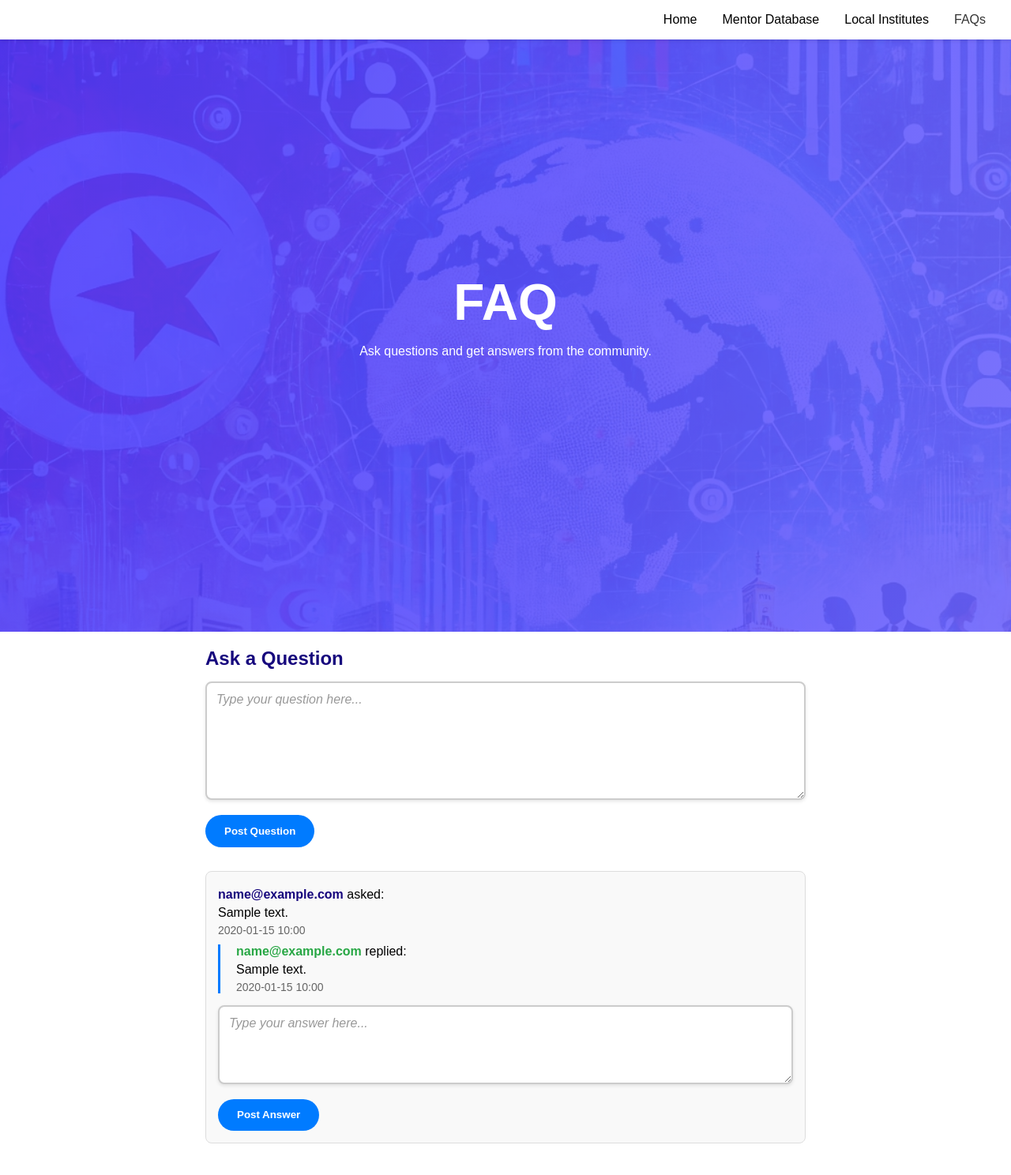
After one commit to Khawla-Gharbi/Forsa-Finder, a Flask app: page /faq in a window 1280 px wide. The commit adds this page. Shown: the whole page at 79% size. Run offline with Flask 3, Linux system fonts and the light colour scheme; the visitor is signed in with stand-in values (Sample User, id 1); tables that the repository leaves empty hold one stand-in row (values such as "Sample post").

Commit message:
`Updated styles and added options to index1.html template`

```diff
--- a/app.py
+++ b/app.py
@@ -10,12 +10,8 @@ from dotenv import load_dotenv
 from flask import render_template ,request
 
 
-# Load environment variables
 load_dotenv()
-
-# Initialize Flask app
 app = Flask(__name__)
-
 
 # Database configuration
 app.config['SQLALCHEMY_DATABASE_URI'] = os.getenv('DATABASE_URL', 'postgresql://postgres:Postgres25@localhost:5432/prepadvisor')
@@ -25,28 +21,40 @@ app.config['SECRET_KEY']=os.getenv('SECRET_KEY')
 app.config['SESSION_PERMANENT']=False
 
 
-# Configure CORS properly
 CORS(app, resources={r"/api/*": {"origins": "*"}})
 
-# Initialize extensions
 db = SQLAlchemy(app)
 ma = Marshmallow(app)
 
-# Import and register blueprints
 from resources.program_routes import program_routes
 from resources.applicant_routes import applicant_routes
 from resources.mentor_routes import mentor_routes
 from resources.local_institute_routes import local_institute_routes
+
 
 app.register_blueprint(program_routes, url_prefix='/api')
 app.register_blueprint(applicant_routes, url_prefix='/api')
 app.register_blueprint(mentor_routes, url_prefix='/api')
 app.register_blueprint(local_institute_routes, url_prefix='/api')
 
-# Initialize database
+
+# FAQ Question Model
+class FAQQuestion(db.Model):
+    id = db.Column(db.Integer, primary_key=True)
+    content = db.Column(db.String(500), nullable=False)
+    user_email = db.Column(db.String(100), nullable=False)  # Store the user's email
+    timestamp = db.Column(db.DateTime, default=db.func.current_timestamp())
+
+# FAQ Answer Model
+class FAQAnswer(db.Model):
+    id = db.Column(db.Integer, primary_key=True)
+    content = db.Column(db.String(500), nullable=False)
+    user_email = db.Column(db.String(100), nullable=False)  # Store the user's email
+    question_id = db.Column(db.Integer, db.ForeignKey('faq_question.id'), nullable=False)
+    timestamp = db.Column(db.DateTime, default=db.func.current_timestamp())
+
 with app.app_context():
     db.create_all()
-
 
 # OAuth configuration
 oauth = OAuth(app)
@@ -59,7 +67,7 @@ google = oauth.register(
     authorize_url='https://accounts.google.com/o/oauth2/auth',
     api_base_url='https://www.googleapis.com/oauth2/v1/',
     client_kwargs={'scope': 'openid profile email'},
-    jwks_uri='https://www.googleapis.com/oauth2/v3/certs',  # Add this line
+    jwks_uri='https://www.googleapis.com/oauth2/v3/certs',
 
 )
 
@@ -81,7 +89,7 @@ def authorize():
     resp = google.get('userinfo')
     user_info = resp.json()
     session['user'] = user_info
-    return redirect('/')  # Redirect to the homepage after successful login
+    return redirect('/')
 
 # Route for logging out
 @app.route('/logout')
@@ -103,6 +111,55 @@ def mentors_page():
 def institutes_page():
     return render_template('institutes.html')
 
+# Route to display the FAQ section
+@app.route('/faq')
+def faq():
+    questions = FAQQuestion.query.order_by(FAQQuestion.timestamp.desc()).all()
+    questions_with_answers = []
+    for question in questions:
+        answers = FAQAnswer.query.filter_by(question_id=question.id).order_by(FAQAnswer.timestamp.asc()).all()
+        questions_with_answers.append({
+            'question': question,
+            'answers': answers
+        })
+    return render_template('faq.html', questions_with_answers=questions_with_answers, user=session.get('user'))
 
+# Route to post a new question
+@app.route('/post_question', methods=['POST'])
+def post_question():
+    if 'user' not in session:
+        return jsonify({'error': 'You must be logged in to post a question.'}), 401
+
+    data = request.json
+    content = data.get('content')
+    user_email = session['user']['email']  # Get the user's email from the session
+
+    if not content:
+        return jsonify({'error': 'Question content cannot be empty.'}), 400
+
+    new_question = FAQQuestion(content=content, user_email=user_email)
+    db.session.add(new_question)
+    db.session.commit()
+
+    return jsonify({'message': 'Question posted successfully!'}), 200
+
+# Route to post a reply to a question
+@app.route('/post_answer/<int:question_id>', methods=['POST'])
+def post_answer(question_id):
+    if 'user' not in session:
+        return jsonify({'error': 'You must be logged in to post an answer.'}), 401
+
+    data = request.json
+    content = data.get('content')
+    user_email = session['user']['email']  # Get the user's email from the session
+
+    if not content:
+        return jsonify({'error': 'Answer content cannot be empty.'}), 400
+
+    new_answer = FAQAnswer(content=content, user_email=user_email, question_id=question_id)
+    db.session.add(new_answer)
+    db.session.commit()
+
+    return jsonify({'message': 'Answer posted successfully!'}), 200
 if __name__ == "__main__":
     app.run(debug=True)
--- a/static/script1.js
+++ b/static/script1.js
@@ -93,7 +93,7 @@ function displayOpportunities(opportunities) {
             <p><strong>Duration:</strong> ${escapeHtml(safeValues.duration)}</p>
             <p><strong>Eligibility:</strong> ${escapeHtml(safeValues.eligibility_criteria)}</p>
             ${safeValues.funding_details ? `<p><strong>Funding:</strong> ${escapeHtml(safeValues.funding_details)}</p>` : ''}
-            <a href="${escapeHtml(safeValues.application_link)}" target="_blank" class="btn btn-primary">Apply Now</a>
+            <a href="${escapeHtml(safeValues.application_link)}" target="_blank" class="btn ">Apply Now</a>
         `;
 
         container.appendChild(card);
--- a/static/styles1.css
+++ b/static/styles1.css
@@ -173,6 +173,9 @@ h1 {
     border-radius: 10px;
     box-shadow: 0 2px 4px rgba(0,0,0,0.1);
 }
+
+
+
 #navbar-button{
     background: none;
     border: none;
@@ -215,6 +218,7 @@ form {
     flex-direction: column;
     gap: 1rem;
 }
+
 
 form input,
 form select,
@@ -269,7 +273,166 @@ form textarea {
     color: #666;
     font-size: 1.1rem;
 }
+/* FAQ Section Container */
+.faq-section {
+    max-width: 800px; /* Limit the width for better readability */
+    margin: 0 auto; /* Center the FAQ section */
+    padding: 20px; /* Add some padding */
+}
 
+/* Ask a Question Section */
+.post-question {
+    margin-bottom: 30px; /* Space below the "Ask a Question" section */
+}
+
+.post-question h2 {
+    font-size: 24px; /* Larger font size for the heading */
+    color: #16067d; /* Dark blue color */
+    margin-bottom: 15px; /* Space below the heading */
+}
+
+/* Textarea for Questions and Answers */
+textarea {
+    width: 100%; /* Full width */
+    height: 150px; /* Fixed height */
+    padding: 12px; /* Inner spacing */
+    font-size: 16px; /* Font size */
+    font-family: Arial, sans-serif; /* Font family */
+    border: 2px solid #ccc; /* Light gray border */
+    border-radius: 8px; /* Rounded corners */
+    resize: vertical; /* Allow vertical resizing */
+    box-shadow: 0 2px 4px rgba(0, 0, 0, 0.1); /* Subtle shadow */
+    transition: border-color 0.3s ease, box-shadow 0.3s ease; /* Smooth transitions */
+    margin-bottom: 15px; /* Space below the textarea */
+}
+
+textarea:hover {
+    border-color: #007BFF; /* Blue border on hover */
+}
+
+textarea:focus {
+    border-color: #007BFF; /* Blue border on focus */
+    box-shadow: 0 0 8px rgba(0, 123, 255, 0.5); /* Glow effect on focus */
+    outline: none; /* Remove default outline */
+}
+
+textarea::placeholder {
+    color: #999; /* Light gray placeholder text */
+    font-style: italic; /* Italic placeholder text */
+}
+
+
+
+.btn-primary1 {
+    background-color: #007BFF; /* Blue background */
+    color: white; /* White text */
+}
+
+.btn-primary1:hover {
+    background-color: #0056b3; /* Darker blue on hover */
+}
+
+
+
+/* Questions and Answers Section */
+.questions-list {
+    margin-top: 20px; /* Space above the questions list */
+}
+
+.question {
+    background-color: #f9f9f9; /* Light gray background */
+    border: 1px solid #ddd; /* Light gray border */
+    border-radius: 8px; /* Rounded corners */
+    padding: 15px; /* Inner spacing */
+    margin-bottom: 20px; /* Space between questions */
+}
+
+.question p {
+    margin: 5px 0; /* Space between paragraphs */
+}
+
+.question strong {
+    color: #16067d; /* Dark blue for user emails */
+}
+
+.timestamp {
+    color: #666; /* Gray color for timestamps */
+    font-size: 14px; /* Smaller font size */
+}
+
+.answers {
+    margin-top: 10px; /* Space above the answers */
+    padding-left: 20px; /* Indent answers */
+    border-left: 3px solid #007BFF; /* Blue left border for answers */
+}
+
+.answer {
+    margin-bottom: 10px; /* Space between answers */
+}
+
+.answer p {
+    margin: 5px 0; /* Space between paragraphs */
+}
+
+.answer strong {
+    color: #28a745; /* Green color for reply user emails */
+}
+
+/* Post Answer Section */
+.post-answer {
+    margin-top: 15px; /* Space above the "Post Answer" section */
+}
+
+.post-answer textarea {
+    height: 100px; /* Smaller height for answer textarea */
+}
+
+
+/* Google Login/Logout Button */
+.google {
+    display: inline-flex; /* Use flexbox for alignment */
+    align-items: center; /* Center items vertically */
+    justify-content: center; /* Center items horizontally */
+    padding: 10px 20px; /* Padding for the button */
+    font-size: 16px; /* Font size */
+    font-family: 'Roboto', sans-serif; /* Google's font */
+    font-weight: 500; /* Medium font weight */
+    color: #757575; /* Gray text color */
+    background-color: rgb(255, 255, 255); /* White background */
+    border: 1px solid #ddd; /* Light gray border */
+    border-radius: 4px; /* Slightly rounded corners */
+    text-decoration: none; /* Remove underline */
+    cursor: pointer; /* Pointer cursor on hover */
+    transition: background-color 0.3s ease, box-shadow 0.3s ease; /* Smooth transitions */
+    box-shadow: 0 2px 4px rgba(0, 0, 0, 0.1); /* Subtle shadow */
+}
+
+/* Google Logo */
+.google::before {
+    content: ""; /* Add content for the pseudo-element */
+    display: inline-block; /* Display as inline block */
+    width: 30px; /* Width of the Google logo */
+    height: 20px; /* Height of the Google logo */
+    background-image: url('/static/google.webp');
+    background-size: cover; /* Ensure the logo fits */
+}
+
+/* Hover Effect */
+.google:hover {
+    background-color: #f8f9fa; /* Light gray background on hover */
+    box-shadow: 0 4px 8px rgba(0, 0, 0, 0.2); /* Slightly larger shadow on hover */
+}
+
+/* Focus Effect */
+.google:focus {
+    outline: none; /* Remove default outline */
+    box-shadow: 0 0 0 3px rgba(66, 133, 244, 0.3); /* Blue glow effect on focus */
+}
+
+/* Active Effect */
+.google:active {
+    background-color: #e9ecef; /* Slightly darker gray on click */
+}
 @keyframes slideIn {
     from {
         transform: translateX(100%);
--- /dev/null
+++ b/templates/faq.html
@@ -0,0 +1,128 @@
+<!DOCTYPE html>
+<html lang="en">
+<head>
+    <meta charset="UTF-8">
+    <meta name="viewport" content="width=device-width, initial-scale=1.0">
+    <title>FAQ - Forsa Finder</title>
+    <link rel="stylesheet" href="{{ url_for('static', filename='styles1.css') }}">
+    <link href="https://cdnjs.cloudflare.com/ajax/libs/font-awesome/6.0.0/css/all.min.css" rel="stylesheet">
+</head>
+<body>
+    <nav class="navbar">
+        <ul>
+            <li><button id="navbar-button" onclick="window.location.href='/'">Home</button></li>
+            <li><button id="navbar-button" onclick="window.location.href='/mentors'">Mentor Database</button></li>
+            <li><button id="navbar-button" onclick="window.location.href='/institutes'">Local Institutes</button></li>
+            <li><a href="/faq">FAQs</a></li>
+        </ul>
+    </nav>
+
+    <header class="hero">
+        <div class="hero-content">
+            <h1>FAQ</h1>
+            <p>Ask questions and get answers from the community.</p>
+        </div>
+    </header>
+
+
+    <main class="faq-section">
+        <!-- Form to post a new question -->
+        {% if user %}
+            <div class="post-question">
+                <h2 style="padding-right: 20px;color: #16067d;">Ask a Question</h2>
+                <textarea id="question-content" placeholder="Type your question here..."></textarea>
+                <button onclick="postQuestion()" class="btn btn-primary1">Post Question</button>
+            </div>
+        {% else %}
+            <p>You must <a href="/login">log in</a> to post a question.</p>
+        {% endif %}
+
+        <!-- Display existing questions and answers -->
+        <div class="questions-list">
+            {% for qa in questions_with_answers %}
+                <div class="question">
+                    <p><strong>{{ qa.question.user_email }}</strong> asked:</p>
+                    <p>{{ qa.question.content }}</p>
+                    <p class="timestamp">{{ qa.question.timestamp.strftime('%Y-%m-%d %H:%M') }}</p>
+
+                    <!-- Display answers for this question -->
+                    <div class="answers">
+                        {% if qa.answers %}
+                            {% for answer in qa.answers %}
+                                <div class="answer">
+                                    <p><strong>{{ answer.user_email }}</strong> replied:</p>
+                                    <p>{{ answer.content }}</p>
+                                    <p class="timestamp">{{ answer.timestamp.strftime('%Y-%m-%d %H:%M') }}</p>
+                                </div>
+                            {% endfor %}
+                        {% else %}
+                            <p>No answers yet.</p>
+                        {% endif %}
+                    </div>
+
+                    <!-- Form to post a reply -->
+                    {% if user %}
+                        <div class="post-answer">
+                            <textarea id="answer-content-{{ qa.question.id }}" placeholder="Type your answer here..."></textarea>
+                            <button onclick="postAnswer({qa,question_id})" class="btn btn-primary1">Post Answer</button>
+                        </div>
+                    {% else %}
+                        <p>You must <a href="/login">log in</a> to post an answer.</p>
+                    {% endif %}
+                </div>
+            {% endfor %}
+        </div>
+    </main>
+
+
+    <script>
+        // Function to post a question
+        function postQuestion() {
+            const content = document.getElementById('question-content').value;
+            fetch('/post_question', {
+                method: 'POST',
+                headers: {
+                    'Content-Type': 'application/json',
+                },
+                body: JSON.stringify({ content: content }),
+            })
+            .then(response => response.json())
+            .then(data => {
+                if (data.error) {
+                    alert(data.error);
+                } else {
+                    alert(data.message);
+                    window.location.reload();
+                }
+            })
+            .catch(error => {
+                console.error('Error:', error);
+            });
+        }
+
+        // Function to post an answer
+        function postAnswer(questionId) {
+            const content = document.getElementById(`answer-content-${questionId}`).value;
+            fetch(`/post_answer/${questionId}`, {
+                method: 'POST',
+                headers: {
+                    'Content-Type': 'application/json',
+                },
+                body: JSON.stringify({ content: content }),
+            })
+            .then(response => response.json())
+            .then(data => {
+                if (data.error) {
+                    alert(data.error);
+                } else {
+                    alert(data.message);
+                    window.location.reload();  // Refresh the page to show the new answer
+                }
+            })
+            .catch(error => {
+                console.error('Error:', error);
+            });
+        }
+    </script>
+</body>
+</html>
```
Also changed, not shown: auth.py (deleted, +0 -40 lines), templates/index1.html (+5 -5 lines), models/applicant.py (line endings or trailing spaces), models/mentor.py (line endings or trailing spaces), static/google.webp (added), utils/helpers.py (deleted).
